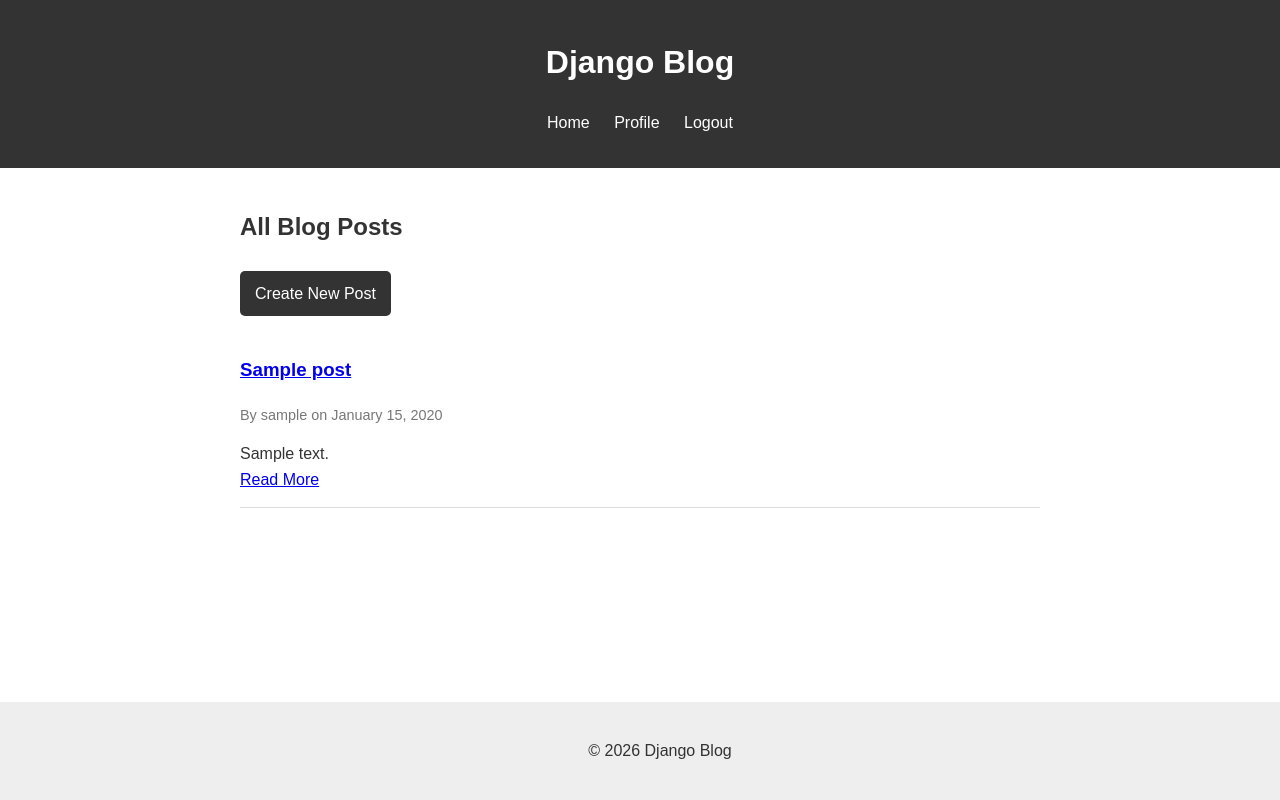
After one commit to Musakalamz/Alx_DjangoLearnLab, a Django app: page /posts/ in a window 1280 px wide. The commit adds this page. Run offline with Django 5.2, Linux system fonts and the light colour scheme; a user stored in the database is signed in; tables that the repository leaves empty hold one stand-in row (values such as "Sample post").

Commit message:
feat: Implement Blog Post CRUD features (List, Detail, Create, Update, Delete) with permissions

```diff
--- a/django_blog/blog/static/blog/css/style.css
+++ b/django_blog/blog/static/blog/css/style.css
@@ -37,6 +37,7 @@ main {
     padding: 20px;
     max-width: 800px;
     margin: 0 auto;
+    margin-bottom: 60px; /* footer space */
 }
 
 footer {
@@ -47,3 +48,31 @@ footer {
     bottom: 0;
     width: 100%;
 }
+
+.btn {
+    display: inline-block;
+    padding: 10px 15px;
+    background: #333;
+    color: #fff;
+    text-decoration: none;
+    border-radius: 5px;
+    margin: 5px 0;
+    border: none;
+    cursor: pointer;
+}
+
+.btn-edit { background: #007bff; }
+.btn-delete { background: #dc3545; }
+.btn:hover { opacity: 0.9; }
+
+.messages { margin-bottom: 20px; }
+.alert { padding: 10px; margin-bottom: 10px; border-radius: 5px; }
+.success { background: #d4edda; color: #155724; }
+.error { background: #f8d7da; color: #721c24; }
+
+.post-item { border-bottom: 1px solid #ddd; padding: 15px 0; }
+.post-meta { font-size: 0.9rem; color: #777; }
+.post-detail { margin-top: 20px; }
+.post-actions { margin: 20px 0; }
+.form-container { max-width: 600px; margin: 0 auto; }
+.form-control { width: 100%; padding: 8px; margin-bottom: 10px; border: 1px solid #ccc; border-radius: 4px; }
--- /dev/null
+++ b/django_blog/blog/templates/blog/post_list.html
@@ -0,0 +1,27 @@
+{% extends 'blog/base.html' %}
+
+{% block title %}Blog Posts - Django Blog{% endblock %}
+
+{% block content %}
+<div class="posts-container">
+    <h2>All Blog Posts</h2>
+    {% if user.is_authenticated %}
+        <a href="{% url 'post-create' %}" class="btn">Create New Post</a>
+    {% endif %}
+
+    <div class="posts-list">
+        {% for post in posts %}
+            <article class="post-item">
+                <h3><a href="{% url 'post-detail' post.pk %}">{{ post.title }}</a></h3>
+                <p class="post-meta">By {{ post.author }} on {{ post.published_date|date:"F d, Y" }}</p>
+                <div class="post-snippet">
+                    {{ post.content|truncatewords:30 }}
+                </div>
+                <a href="{% url 'post-detail' post.pk %}">Read More</a>
+            </article>
+        {% empty %}
+            <p>No posts available.</p>
+        {% endfor %}
+    </div>
+</div>
+{% endblock %}
--- a/django_blog/blog/urls.py
+++ b/django_blog/blog/urls.py
@@ -3,9 +3,19 @@ from django.contrib.auth import views as auth_views
 from . import views
 
 urlpatterns = [
-    path('', views.register, name='register'), # Default to register for now or home
+    # Home/Root
+    path('', views.PostListView.as_view(), name='home'),
+
+    # Authentication
     path('login/', auth_views.LoginView.as_view(template_name='blog/login.html'), name='login'),
     path('logout/', auth_views.LogoutView.as_view(template_name='blog/logout.html'), name='logout'),
     path('register/', views.register, name='register'),
     path('profile/', views.profile, name='profile'),
+
+    # Blog Post CRUD
+    path('posts/', views.PostListView.as_view(), name='post-list'),
+    path('post/new/', views.PostCreateView.as_view(), name='post-create'),
+    path('post/<int:pk>/', views.PostDetailView.as_view(), name='post-detail'),
+    path('post/<int:pk>/update/', views.PostUpdateView.as_view(), name='post-update'),
+    path('post/<int:pk>/delete/', views.PostDeleteView.as_view(), name='post-delete'),
 ]
--- a/django_blog/blog/views.py
+++ b/django_blog/blog/views.py
@@ -1,9 +1,14 @@
-from django.shortcuts import render, redirect
+from django.shortcuts import render, redirect, get_object_or_404
 from django.contrib.auth import login
 from django.contrib.auth.decorators import login_required
+from django.contrib.auth.mixins import LoginRequiredMixin, UserPassesTestMixin
+from django.views.generic import ListView, DetailView, CreateView, UpdateView, DeleteView
+from django.urls import reverse_lazy
 from django.contrib import messages
-from .forms import CustomUserCreationForm
+from .models import Post
+from .forms import CustomUserCreationForm, PostForm
 
+# Authentication Views
 def register(request):
     """
     Handles user registration.
@@ -24,7 +29,6 @@ def profile(request):
     Handles viewing and editing user profile.
     """
     if request.method == 'POST':
-        # Simple profile update logic (email update)
         email = request.POST.get('email')
         if email:
             request.user.email = email
@@ -32,3 +36,49 @@ def profile(request):
             messages.success(request, 'Profile updated successfully!')
             return redirect('profile')
     return render(request, 'blog/profile.html')
+
+# Blog Post CRUD Views
+class PostListView(ListView):
+    model = Post
+    template_name = 'blog/post_list.html'  # <app>/<model>_<viewtype>.html
+    context_object_name = 'posts'
+    ordering = ['-published_date']
+
+class PostDetailView(DetailView):
+    model = Post
+    template_name = 'blog/post_detail.html'
+
+class PostCreateView(LoginRequiredMixin, CreateView):
+    model = Post
+    form_class = PostForm
+    template_name = 'blog/post_form.html'
+
+    def form_valid(self, form):
+        form.instance.author = self.request.user
+        return super().form_valid(form)
+
+class PostUpdateView(LoginRequiredMixin, UserPassesTestMixin, UpdateView):
+    model = Post
+    form_class = PostForm
+    template_name = 'blog/post_form.html'
+
+    def form_valid(self, form):
+        form.instance.author = self.request.user
+        return super().form_valid(form)
+
+    def test_func(self):
+        post = self.get_object()
+        if self.request.user == post.author:
+            return True
+        return False
+
+class PostDeleteView(LoginRequiredMixin, UserPassesTestMixin, DeleteView):
+    model = Post
+    template_name = 'blog/post_confirm_delete.html'
+    success_url = reverse_lazy('post-list')
+
+    def test_func(self):
+        post = self.get_object()
+        if self.request.user == post.author:
+            return True
+        return False
```
Also changed, not shown: django_blog/blog/forms.py (+10 -0 lines), django_blog/blog/templates/blog/post_confirm_delete.html (added, +15 -0 lines), django_blog/blog/templates/blog/post_detail.html (added, +21 -0 lines), django_blog/blog/templates/blog/post_form.html (added, +15 -0 lines).
